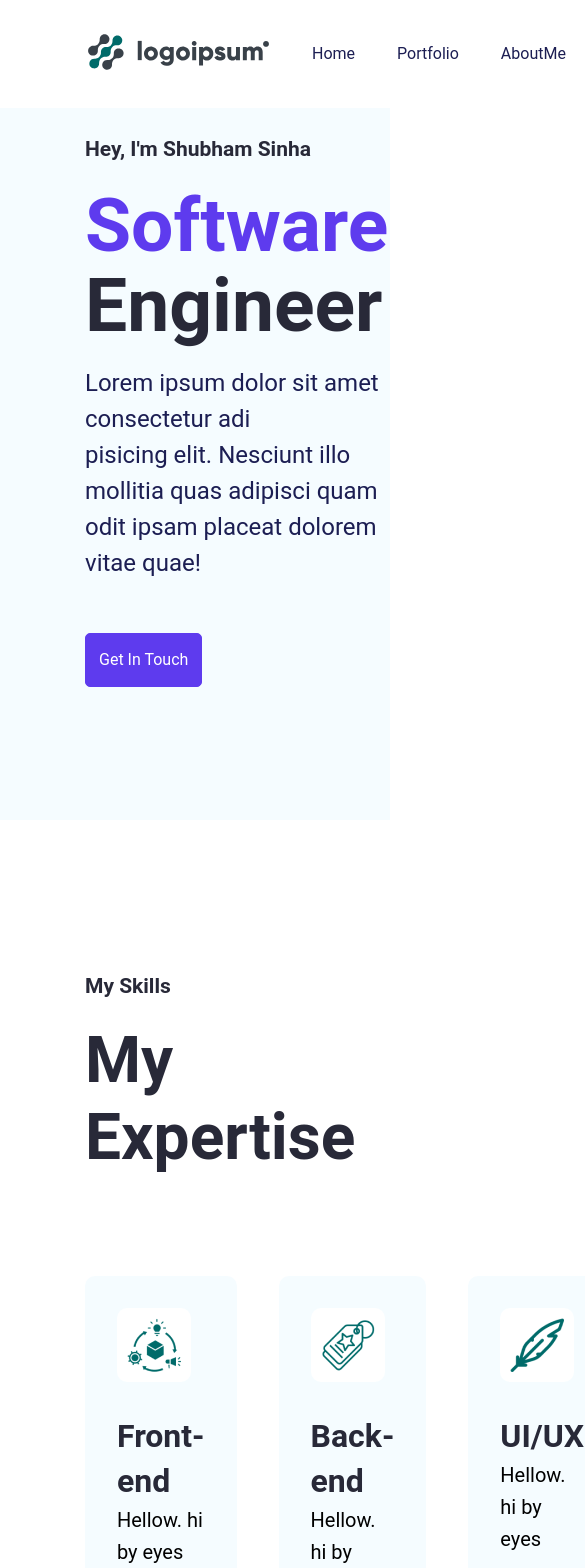
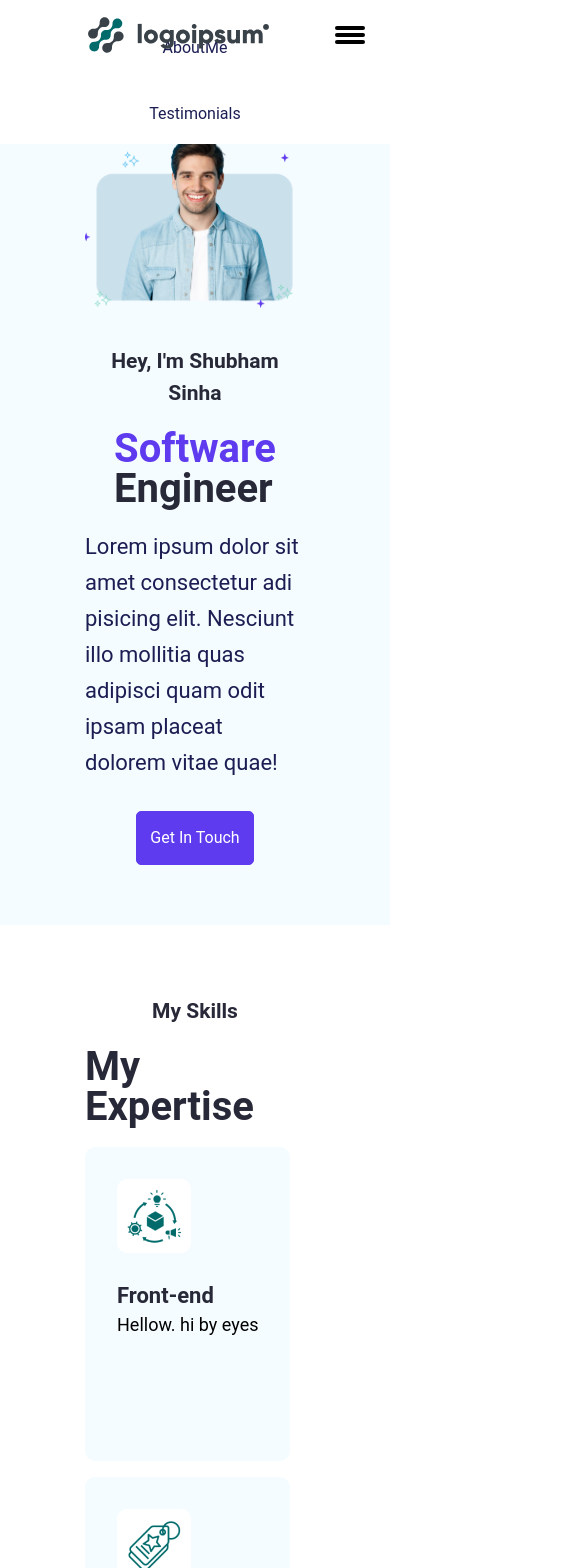
Before and after one commit to shubhamsinha21/mine_portfolio, a React (Create React App) app: page / in a window 390 px wide. Shown: the top 1568 px of the page, 585 px wide, since content can reach past the window. Built offline with nearby package versions, Linux system fonts and the light colour scheme.

Commit message:
responsive + hamburgerMenu + errors resolved

```diff
--- a/src/App.css
+++ b/src/App.css
@@ -117,21 +117,23 @@ h3{
 }
 
 /* Body 2 */
-.text-lg{
+.text-md{
     color: var(--darkblue);
     font-size: 16px;
     font-style: normal;
     font-weight: 400;
     line-height: 24px;
+    cursor: pointer;
 }
 
 /* Body 3 */
-.text-lg{
+.text-sm{
     color: var(--black);
     font-size: 14px;
     font-style: normal;
     font-weight: 400;
     line-height: 21px;
+    cursor: pointer;
 }
 
 /* Section Titles */
@@ -195,14 +197,6 @@ h3{
     color: var(--primary);
 }
 /* Navbar Ends  */
-
-
-
-
-
-
-
-
 
 
 /* Hero Section */
@@ -349,7 +343,7 @@ h3{
 /* About Us */
 .about-section{
     display: grid;
-    padding: 130px 85px ;
+    padding: 45px 85px ;
     align-items: center;
     gap: 110px;
     grid-template-columns: repeat(2, 1fr);
@@ -638,3 +632,209 @@ input[type='checkbox']{
   }
 
 /* Footer Section Ends Here */
+
+/* RESPONSIVENESS */
+@media only screen and (max-width: 1800px){
+    .hero-section-title{
+        font-size: 70px;
+        line-height: 70px;
+    }
+    .skills-section-title {
+        font-size: 28px;
+        line-height: 40px;
+      }
+}
+
+@media only screen and (max-width:1600px){
+    .skills-section-heading{
+        font-size: 50px;
+        line-height: 70px;
+    }
+    .skills-section-container {
+        gap: 16px;
+      }
+      .skills-section-card {
+        gap: 28px;
+      }
+      .skills-section-card-content {
+        gap: 20px;
+      }
+      .skills-section-title {
+        font-size: 22px;
+        line-height: 30px;
+      }
+      .skills-section-description {
+        font-size: 18px;
+        line-height: 27px;
+      }
+}
+
+@media only screen and (max-width: 1200px){
+    .btn-outline-primary{
+        display: none;
+    }
+    .hero-section{
+        display: flex;
+        flex-direction: column-reverse;
+        padding-bottom: 60px;
+    }
+
+    .hero--section--title,
+    .hero--section-description,
+    .footer--content {
+        text-align: center;
+    }
+
+    .skills-section-container,
+    .about-section,
+    .portfolio-section-container,
+    .portfolio-container-box,
+    .footer-link-container,
+    .footer-items > ul,
+    .footer-content-container
+    {
+        display: flex;
+        flex-direction: column;
+    }
+
+    .skills-section,
+    .portfolio-container,
+    .hero-section-content,
+    .hero-section-content-box {
+      align-items: center;
+    }
+
+    .portfolio-container-box {
+        gap: 30px;
+      }
+
+      .skills-section,
+      .testimonial-section,
+      .contact-section,
+      .footer-container {
+        gap: 20px;
+        padding-top: 70px;
+        padding-bottom: 70px;
+      }
+
+      .about-section {
+        gap: 20px;
+        padding-top: 0;
+        padding-bottom: 0;
+      }
+
+      .testimonial-section-card {
+        padding: 25px;
+      }
+      .hero-section-title,
+      .skills-section-heading,
+      .sections-heading {
+        font-size: 40px;
+        line-height: 40px;
+      }
+
+      .hero-section-description, .about-section{
+        font-size: 22px;
+      }
+
+      .hero-section-content-box {
+        gap: 10px;
+      }
+
+      .contact-form-container {
+        width: 100%;
+      }
+
+      .container {
+        display: flex;
+        flex-direction: column;
+        gap: 10px;
+      }
+
+      .footer--social--icon > ul,
+      .footer--items > ul {
+        padding: 0;
+        align-items: center;
+      }
+
+      .divider {
+        margin: 20px;
+      }
+    }
+
+
+    /* Hamburger Menu and Resposiveness */
+    .nav-hamburger{
+        display: none;
+        width: 30px;
+        height: 20px;
+        flex-direction: column;
+        justify-content: space-around;
+        position: absolute;
+        top: 25px;
+        right: 25px;
+        cursor: pointer;
+    }
+
+    .nav-hamburger-line {
+        display: block;
+        height: 4px;
+        width: 100%;
+        background-color: #000000;
+        border-radius: 5px;
+        transition: all ease-in-out 0.2s;
+      }
+
+      @media screen and (max-width: 1200px){
+        .nav-hamburger{
+            display: flex;
+            z-index: 200;
+        }
+
+        .navbar-items {
+            position: absolute;
+            display: flex;
+            align-items: center;
+            justify-content: center;
+            background-color: rgba(255, 255, 255);
+            top: -120px;
+            left: 0;
+            width: 100%;
+            transition: all ease-in-out 0.4s;
+          }
+
+          .navbar-items ul {
+            flex-direction: column;
+            align-items: center;
+            width: 100%;
+            padding: 8px 0 2px;
+            z-index: -100;
+          }
+          .navbar-items ul li {
+            text-align: center;
+          }
+
+          .navbar-items ul li a {
+            padding: 8px;
+          }
+
+          .navbar-items {
+            z-index: -1000;
+          }
+
+          .navbar-items.active {
+            top: 30px;
+          }
+
+          .nav-hamburger.active :nth-child(1) {
+            transform: rotate(45deg) translate(10px, 2px);
+          }
+
+          .nav-hamburger.active :nth-child(2) {
+            opacity: 0;
+          }
+
+          .nav-hamburger.active :nth-child(3) {
+            transform: rotate(-45deg) translate(7px, -1px);
+          }
+      }
--- a/src/pages/Home/AboutMe.jsx
+++ b/src/pages/Home/AboutMe.jsx
@@ -1,7 +1,7 @@
 
 export default function AboutMe() {
     return (
-        <section id="AboutMe" className="about-section">
+        <section id="aboutMe" className="about-section">
             <div className="about-section-img">
                 <img src='./img/about-me.png' alt='About' />
             </div>
--- a/src/pages/Home/ContactMe.jsx
+++ b/src/pages/Home/ContactMe.jsx
@@ -1,6 +1,6 @@
 export default function ContactMe() {
     return (
-        <section id='Contact' className='contact-section'>
+        <section id='contactMe' className='contact-section'>
             <div>
                 <p className='sub-title'>
                     Get In Touch
--- a/src/pages/Home/Footer.jsx
+++ b/src/pages/Home/Footer.jsx
@@ -31,7 +31,7 @@ export default function Footer() {
                                 smooth={true}
                                 offset={-70}
                                 duration={500}
-                                to='MyPortfolio'
+                                to='myPortfolio'
                                 className='text-md'
                             >
                                 Portfolio
@@ -45,7 +45,7 @@ export default function Footer() {
                                 smooth={true}
                                 offset={-70}
                                 duration={500}
-                                to='AboutMe'
+                                to='aboutMe'
                                 className='text-md'
                             >
                                 About Me
@@ -59,7 +59,7 @@ export default function Footer() {
                                 smooth={true}
                                 offset={-70}
                                 duration={500}
-                                to='Contact'
+                                to='contactMe'
                                 className='text-md'
                             >
                                 Contact Me
@@ -72,7 +72,7 @@ export default function Footer() {
                             smooth={true}
                             offset={-70}
                             duration={500}
-                            to='testimonials'
+                            to='testimonial'
                             className='text-md'
                         >
                             Testimonials
--- a/src/pages/Home/HeroSection.jsx
+++ b/src/pages/Home/HeroSection.jsx
@@ -2,7 +2,7 @@ import React from 'react'
 
 export default function HeroSection() {
     return (
-        <section id='herosection' className='hero-section'>
+        <section id='heroSection' className='hero-section'>
 
             {/* Content about HeroSection */}
             <div className="hero-section-content-box">
--- a/src/pages/Home/MyPortfolio.jsx
+++ b/src/pages/Home/MyPortfolio.jsx
@@ -2,7 +2,7 @@ import data from '../../data/index.json'
 
 export default function MyPortfolio() {
     return (
-        <section id="MyPortfolio" className="portfolio-section">
+        <section id="myPortfolio" className="portfolio-section">
             <div className="portfolio-container-box">
                 <div className="portfolio-container">
                     <p className="sub-title">
--- a/src/pages/Home/Navbar.jsx
+++ b/src/pages/Home/Navbar.jsx
@@ -39,11 +39,11 @@ export default function Navbar() {
             <div>
                 <img src='./img/logo.svg' alt='logo' />
             </div>
-            <a className={`nav_hamburger ${navActive ? 'active' : ''}`}
+            <a className={`nav-hamburger ${navActive ? 'active' : ''}`}
                 onClick={toggleNav}>
-                <span className='nav_hamburger_line'></span>
-                <span className='nav_hamburger_line'></span>
-                <span className='nav_hamburger_line'></span>
+                <span className='nav-hamburger-line'></span>
+                <span className='nav-hamburger-line'></span>
+                <span className='nav-hamburger-line'></span>
             </a>
 
             <div className={`navbar-items ${navActive ? 'active' : ''}`}>
@@ -68,7 +68,7 @@ export default function Navbar() {
                             smooth={true}
                             offset={-70}
                             duration={500}
-                            to='MyPortfolio'
+                            to='myPortfolio'
                             className='navbar-content'
                         >
                             Portfolio
@@ -81,7 +81,7 @@ export default function Navbar() {
                             smooth={true}
                             offset={-70}
                             duration={500}
-                            to='AboutMe'
+                            to='aboutMe'
                             className='navbar-content'
                         >
                             AboutMe
@@ -94,7 +94,7 @@ export default function Navbar() {
                             smooth={true}
                             offset={-70}
                             duration={500}
-                            to='Testimonials'
+                            to='testimonial'
                             className='navbar-content'
                         >
                             Testimonials
@@ -110,7 +110,7 @@ export default function Navbar() {
                 smooth={true}
                 offset={-70}
                 duration={500}
-                to='ContactMe'
+                to='contactMe'
                 className='btn btn-outline-primary'
             >
                 Contact Me
```
